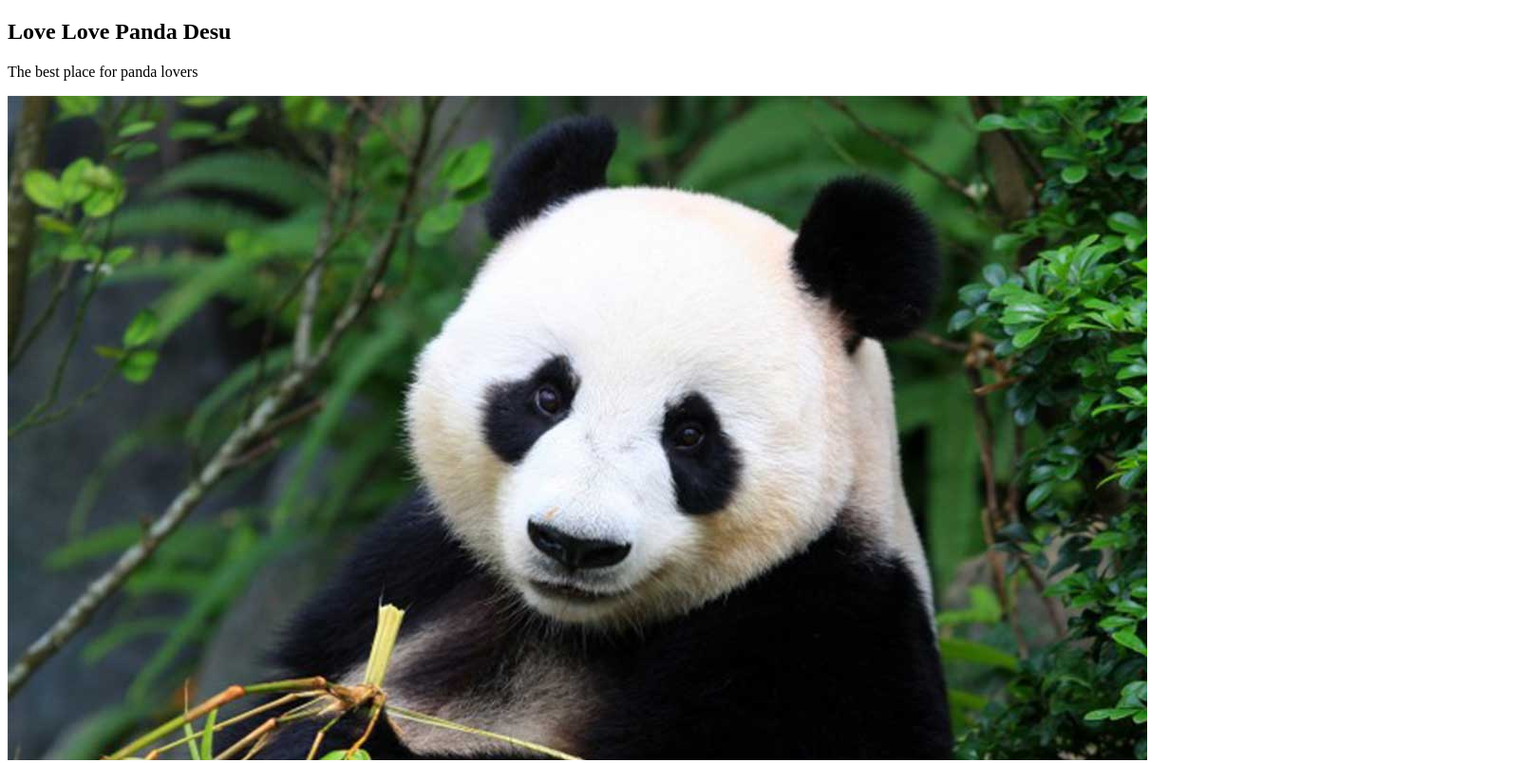
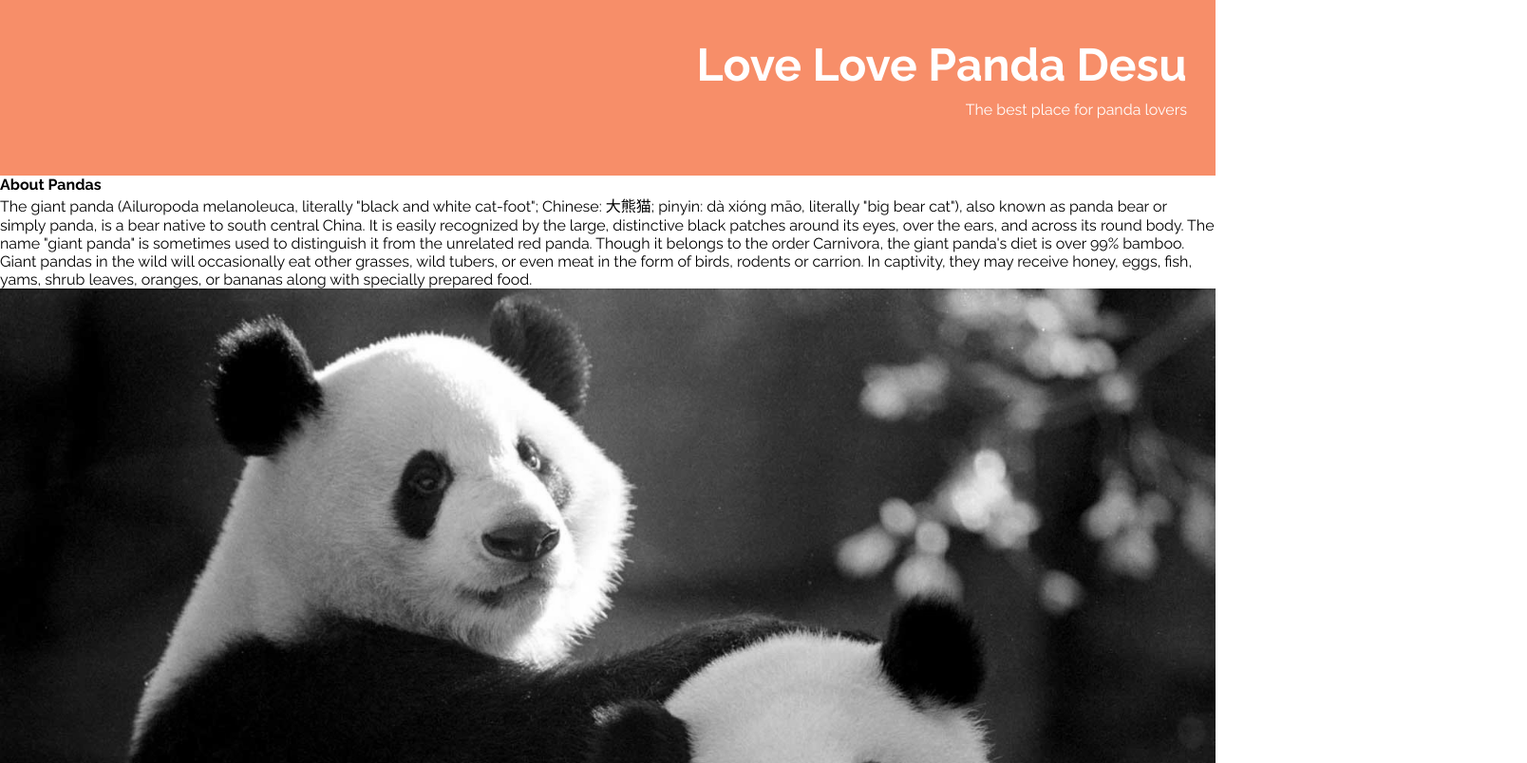
Before and after one commit to aledriandev/PandaLove-BM, a plain HTML site: page index.html in a window 1280 px wide. Shown: the top 804 px of the page at 95% size, 1608 px wide, since content can reach past the window. Drawn offline with Linux system fonts and the light colour scheme.

Commit message:
Primeras Propiedades

```diff
--- a/assets/css/style.css
+++ b/assets/css/style.css
@@ -6,3 +6,52 @@ font-family: 'Raleway', sans-serif;
 */
 
 /* Escribe tu código acá debajo */
+/* Propiedades Globales */
+
+*{
+    margin: 0;
+    padding: 0;
+    box-sizing: border-box;
+    font-family: "Raleway",sans-serif;
+    font-size: 16px;
+}
+
+/* Seccion Introductoria */
+#intro{
+	background-color: #F78E69;
+    background-size: cover;
+    background-position: center;
+    padding: 30px 0;
+    text-align: center;
+}
+#title{
+	text-align: right;
+	padding: 0 10px 10px 0px;
+	color: white;
+}
+#title h1{
+	padding: 10px 20px;
+	font-size: 300%;
+}
+#title p{
+	padding-right: 20px;
+	padding-bottom: 20px;
+}
+
+/*Todas las imagenes menos la clase picture-panda*/
+img:not(.picture-panda){
+	filter: grayscale(100%);
+	text-align: center;
+	background-size: cover;
+    background-position: center;
+    width: 100%;
+}
+#image-panda {
+	background-image: url("../img/uno.jpg");
+	padding: -100px 0;
+
+}
+
+/**/
+/**/
+/**/
--- a/index.html
+++ b/index.html
@@ -14,11 +14,10 @@
 			<p>The best place for panda lovers</p>
 		</div>
 		<div id="image-panda" class="image">
-			<img src="assets/img/uno.jpg">
 		</div>
 	</section>
 	<!--Seccion About-->
-	<section id="about">
+	<section id="about" class="salmon">
 		<div class="contenido">
 			<h1>About Pandas</h1>
 			<p>
```
